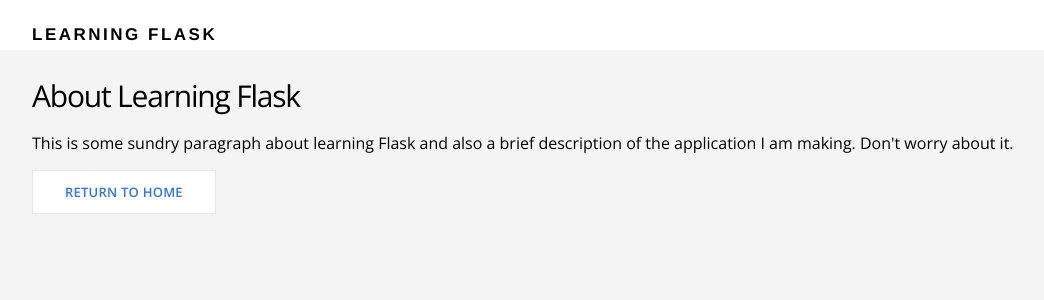
After one commit to herodionem/learning-flask, a Flask app: page /about/ in a window 1280 px wide. The commit adds this page. Shown: the top 300 px of the page, without its empty margins (108-1152 px from the left). Run offline with Flask 2, Linux system fonts and the light colour scheme.

Commit message:
Added about page

```diff
--- a/routes.py
+++ b/routes.py
@@ -6,5 +6,9 @@ app = Flask(__name__)
 def index():
 	return render_template("index.html")
 
+@app.route("/about/")
+def about():
+	return render_template("about.html")
+
 if __name__ == "__main__":
 	app.run(debug=True)
--- /dev/null
+++ b/templates/about.html
@@ -0,0 +1,16 @@
+{% extends "layout.html" %}
+
+{% block content %}
+	<main class="about-section">
+		<div class="container">
+
+		<h2>About Learning Flask</h2>
+		<p>This is some sundry paragraph about learning Flask and also a brief description of the application I am making. Don't worry about it.</p>
+
+		<div class="section-content">
+			<a href="{{ url_for('index') }}" class="btn-secondary">Return to Home</a>
+		</div>
+
+		</div>
+	</main>
+{% endblock %}
--- a/templates/index.html
+++ b/templates/index.html
@@ -8,14 +8,14 @@
 		<div class="section-content">
 			<h2>Discover places near you.</h2>
 			<a href="#" class="btn-primary">Sign up</a>
-			<a href="#" class="btn-secondary">Learn more</a>
+			<a href="{{ url_for('about') }}" class="btn-secondary">Learn more</a>
 		</div>
 
 		<div class="section-device">
 			<img src="static/img/device.png">
 		</div>
-
-		<div class="section-content">Created by Jonathan Tieken | 1/7/2017 | Experiment learning Flask, Git, and Heroku</div>
+		<br><br>
+		<div class="section-device">Created by Jonathan Tieken | 1/7/2017 | Experiment learning Flask, Git, and Heroku</div>
 
 		<div class="clearfix"></div>
 
```
